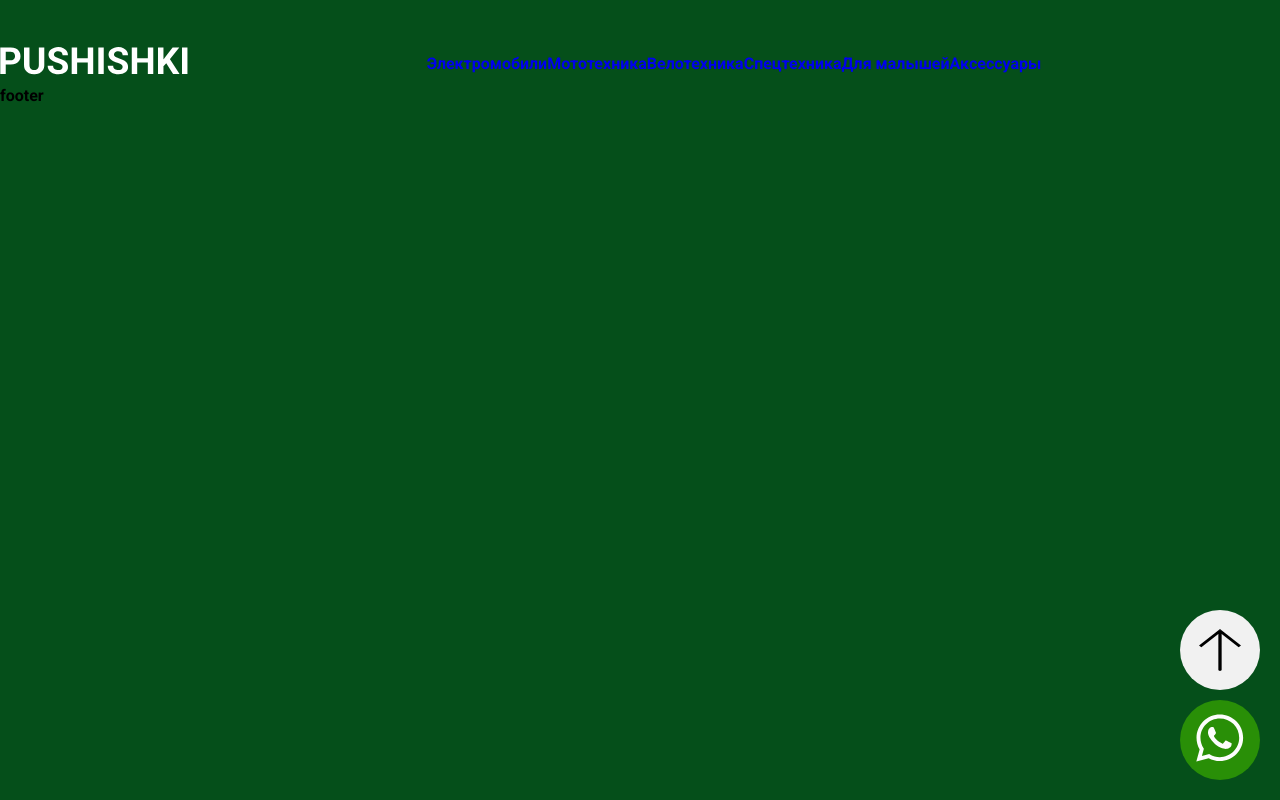
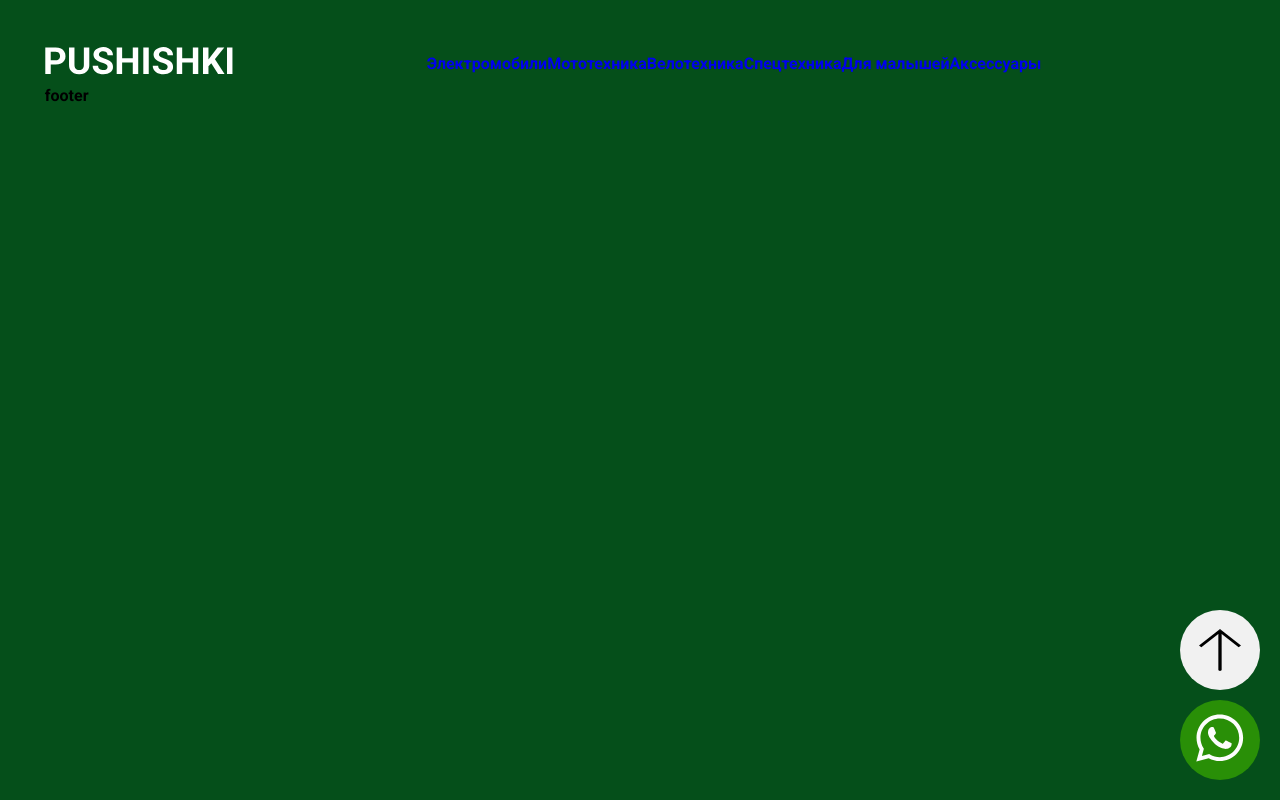
Before and after one commit to Zrossiz/pushishki_client, a Next.js app: page / in a window 1280 px wide. Built offline with nearby package versions, Linux system fonts and the light colour scheme.

Commit message:
chore: update margin for global wrapper

```diff
--- a/src/layout/Layout.module.scss
+++ b/src/layout/Layout.module.scss
@@ -1,6 +1,6 @@
 .globalWrapper {
     max-width: 1780px;
-    margin: 0 auto;
+    margin: 0 3.5%;
 }
 
 .header {
```
